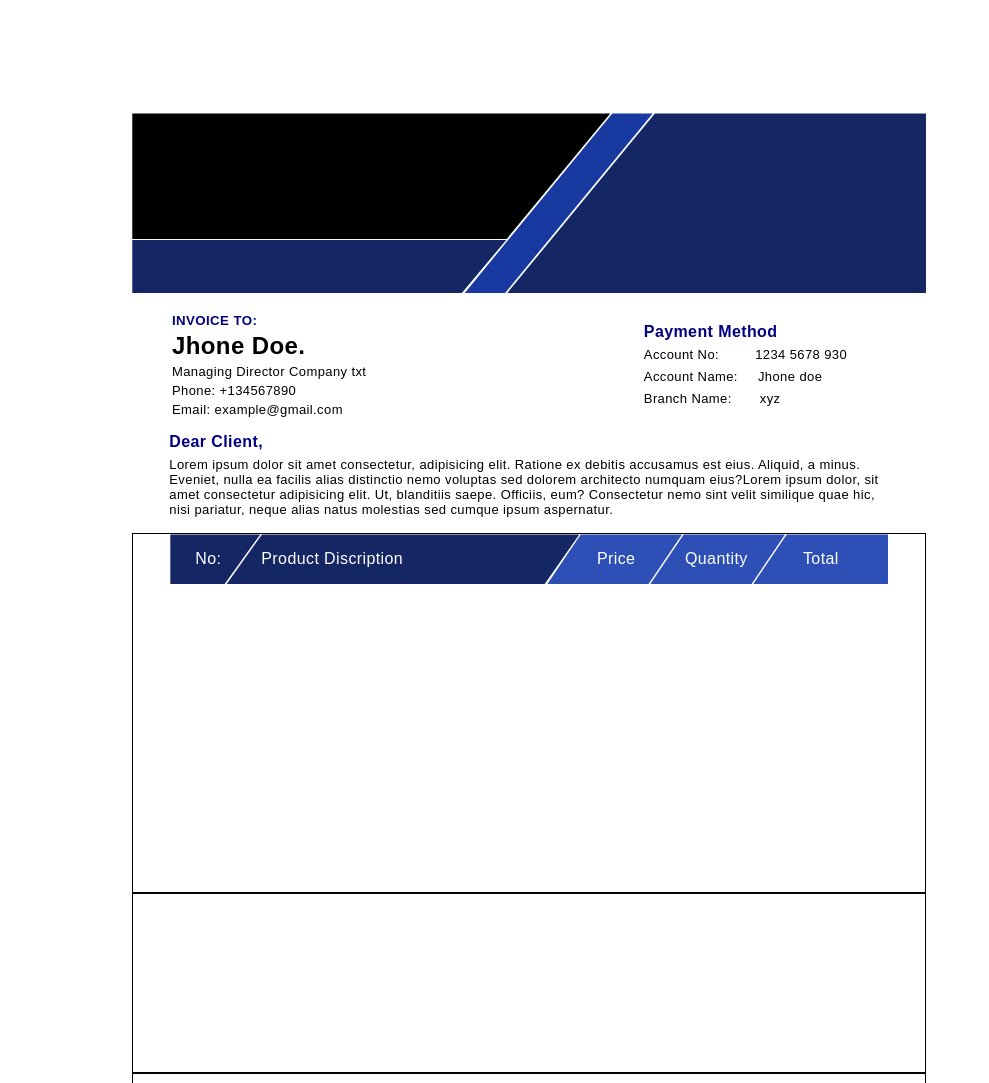
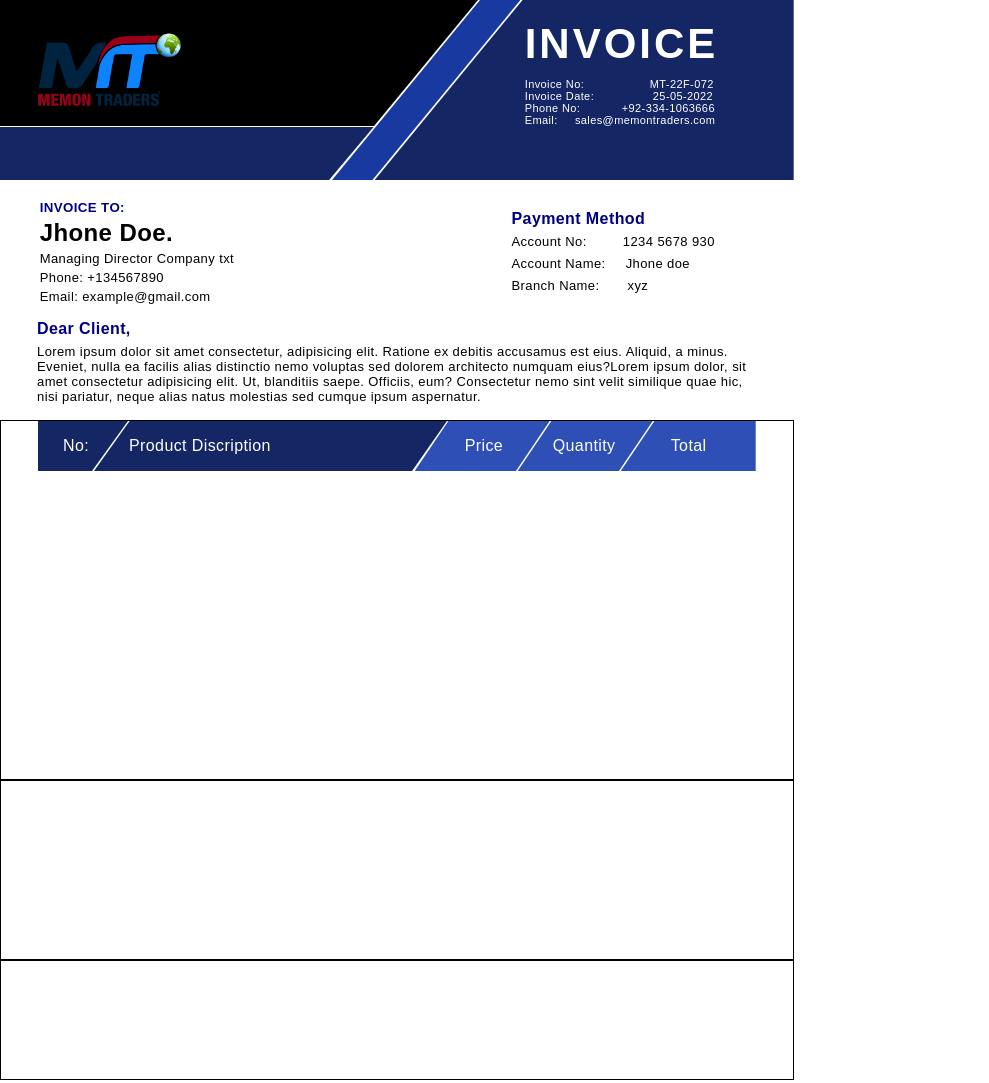
Before and after one commit to talhaiqbalti/invoice, a plain HTML site: page page/index.html in a window 1280 px wide. Shown: the top 1083 px of the page, without its empty margins (0-989 px from the left). Drawn offline with Linux system fonts and the light colour scheme.

Commit message:
Header text And Logo

```diff
--- a/page/index.html
+++ b/page/index.html
@@ -9,10 +9,20 @@
 </head>
 <body>
     <div class="part1">
-        <div class="a1"></div>
+        <div class="a1"><img id="logo" src="./logo.png"/></div>
         <div class="a2"></div>
         <div class="a3"></div>
-        <div class="a4"></div>
+        <div class="a4">
+            <div class="b b1 headTitle">
+                <h5>INVOICE</h5>
+
+                <p>Invoice No: &nbsp;&nbsp;&nbsp;&nbsp;&nbsp;&nbsp;&nbsp;&nbsp;&nbsp;&nbsp;&nbsp;&nbsp;&nbsp;&nbsp;&nbsp;&nbsp;&nbsp; MT-22F-072</p>
+                <p>Invoice Date:&nbsp;&nbsp;&nbsp;&nbsp;&nbsp;&nbsp;&nbsp;&nbsp;&nbsp;&nbsp;&nbsp;&nbsp;&nbsp;&nbsp;&nbsp;&nbsp; 25-05-2022</p>
+                <p>Phone No: &nbsp;&nbsp;&nbsp;&nbsp;&nbsp;&nbsp;&nbsp;&nbsp;&nbsp;&nbsp; +92-334-1063666</p>
+
+                <p>Email:  &nbsp;&nbsp;&nbsp;&nbsp;sales@memontraders.com</p>
+            </div>
+        </div>
     </div>
     <div class="part2">
         <div class="b b1">
--- a/page/style.css
+++ b/page/style.css
@@ -8,7 +8,6 @@
 body{
     width: 21cm;
     height: 29.7cm;
-    margin: 30mm 35mm 30mm 35mm;
     /* change the margins as you want them to be. */
     -webkit-print-color-adjust: exact;
 }
@@ -178,3 +177,28 @@ body{
     height: 120px;
     border: 1px solid black;
 }
+
+
+
+
+
+/* ADDED BY TALHA */
+#logo{
+    height: 80px;
+    margin: 30px;
+}
+.headTitle{
+    margin-top: 20px;
+    margin-left: 150px;
+    color: white!important;
+    font-size: 11px!important;
+    font-weight: 400;
+}
+.headTitle>h5{
+    color: white;
+    font-size: 42px!important;
+    font-weight: 600;
+    margin-bottom: 10px;
+    letter-spacing: 3px;
+
+}
```
Also changed, not shown: page/logo.png (added).
